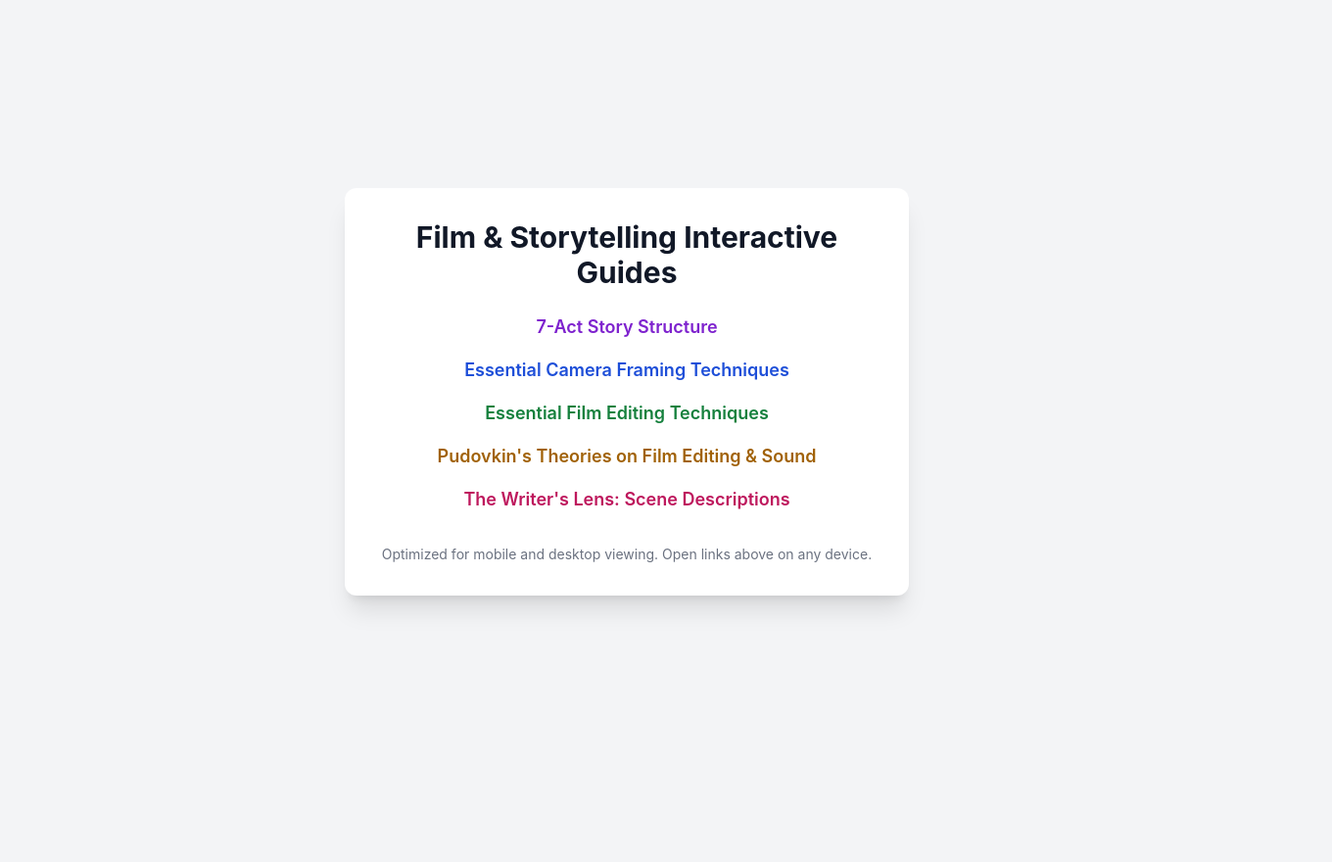
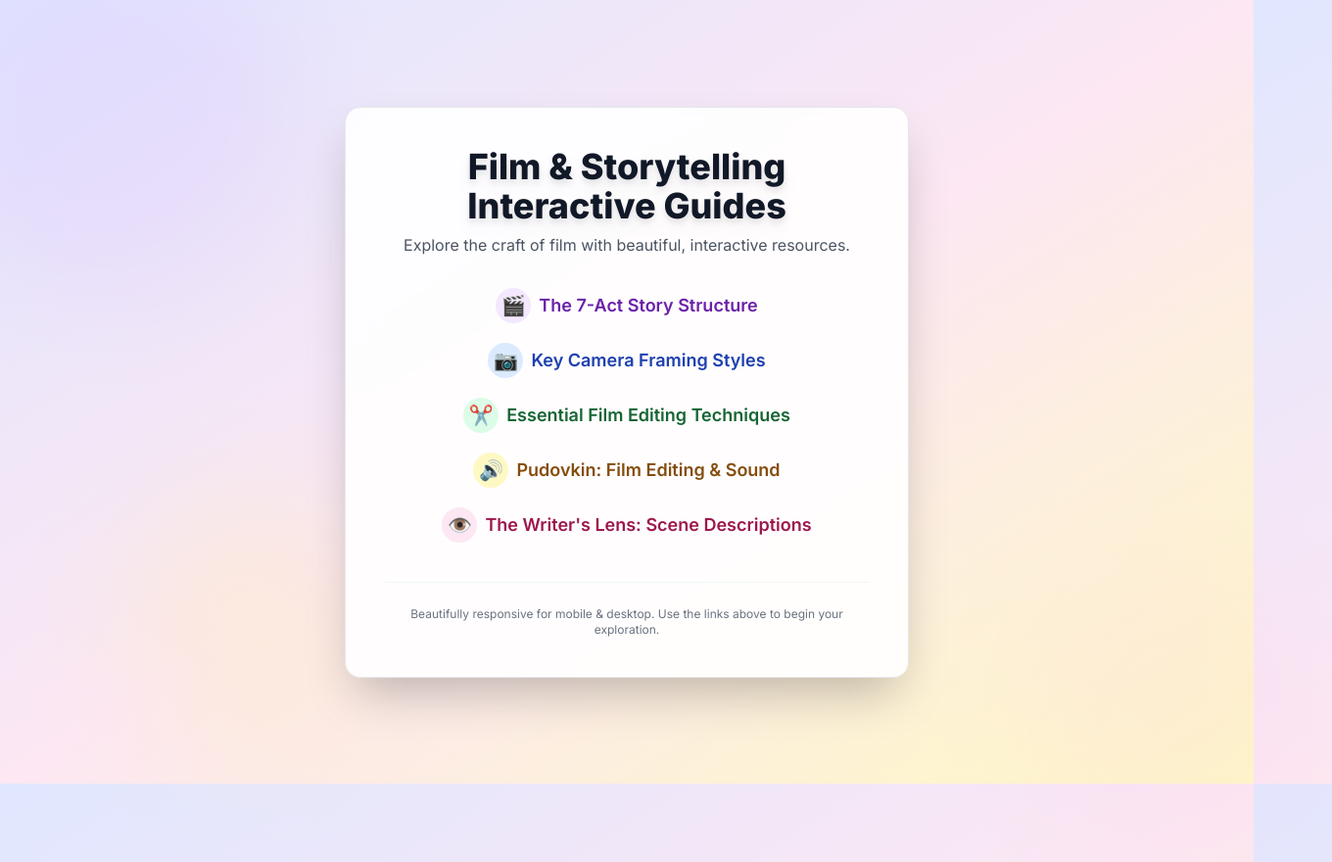
Before and after one commit to namankothari-lab/sem3, a plain HTML site: page index.html in a window 1280 px wide. Shown: the whole page at 98% size, 1360 px wide, since content can reach past the window. Before the commit the page ends 800 px from the top, so only its background shows below. Drawn offline with nearby package versions, Linux system fonts and the light colour scheme.

Commit message:
Update index.html

```diff
--- a/index.html
+++ b/index.html
@@ -5,41 +5,66 @@
     <meta name="viewport" content="width=device-width, initial-scale=1.0">
     <title>Film & Storytelling Interactive Guides</title>
     <script src="https://cdn.tailwindcss.com"></script>
+    <link href="https://fonts.googleapis.com/css2?family=Inter:wght@400;600;800&display=swap" rel="stylesheet">
     <style>
         body { font-family: 'Inter', sans-serif; }
+        .blur-bg {
+            position: absolute;
+            z-index: 0;
+            filter: blur(60px) opacity(0.2);
+        }
     </style>
 </head>
-<body class="bg-gray-100 min-h-screen flex items-center justify-center">
-    <div class="bg-white rounded-xl shadow-xl p-8 w-full max-w-xl">
-        <h1 class="text-3xl font-bold text-gray-900 text-center mb-6">Film & Storytelling Interactive Guides</h1>
-        <ul class="space-y-4">
+<body class="bg-gradient-to-br from-indigo-100 via-pink-100 to-yellow-100 min-h-screen flex items-center justify-center relative overflow-hidden">
+    <!-- Decorative background blobs -->
+    <div class="blur-bg rounded-full w-96 h-96 bg-purple-300 top-[-80px] left-[-80px]"></div>
+    <div class="blur-bg rounded-full w-80 h-80 bg-pink-200 bottom-[-80px] right-[-80px]"></div>
+    <div class="blur-bg rounded-full w-64 h-64 bg-yellow-200 bottom-10 left-32"></div>
+
+    <div class="relative z-10 bg-white/90 backdrop-blur-lg rounded-2xl shadow-2xl p-10 w-full max-w-xl border border-gray-200">
+        <header class="mb-8">
+            <h1 class="text-4xl font-extrabold text-gray-900 text-center mb-2 drop-shadow-lg">Film & Storytelling Interactive Guides</h1>
+            <p class="text-md text-center text-gray-600 font-medium">Explore the craft of film with beautiful, interactive resources.</p>
+        </header>
+        <nav>
+            <ul class="space-y-5">
                 <li>
-                <a href="7-act.html" class="block text-lg font-semibold text-purple-700 hover:underline text-center">
-                    7-Act Story Structure
+                    <a href="7-act.html" class="flex items-center justify-center gap-2 group transition">
+                        <span class="inline-flex items-center justify-center w-9 h-9 rounded-full bg-purple-100 text-purple-700 text-xl group-hover:bg-purple-200 transition">🎬</span>
+                        <span class="text-lg font-semibold text-purple-800 hover:underline group-hover:text-purple-600 transition">The 7-Act Story Structure</span>
                     </a>
                 </li>
                 <li>
-                <a href="character-framing.html" class="block text-lg font-semibold text-blue-700 hover:underline text-center">
-                    Essential Camera Framing Techniques
+                    <a href="character-framing.html" class="flex items-center justify-center gap-2 group transition">
+                        <span class="inline-flex items-center justify-center w-9 h-9 rounded-full bg-blue-100 text-blue-700 text-xl group-hover:bg-blue-200 transition">📷</span>
+                        <span class="text-lg font-semibold text-blue-800 hover:underline group-hover:text-blue-600 transition">Key Camera Framing Styles</span>
                     </a>
                 </li>
                 <li>
-                <a href="cut-types.html" class="block text-lg font-semibold text-green-700 hover:underline text-center">
-                    Essential Film Editing Techniques
+                    <a href="cut-types.html" class="flex items-center justify-center gap-2 group transition">
+                        <span class="inline-flex items-center justify-center w-9 h-9 rounded-full bg-green-100 text-green-700 text-xl group-hover:bg-green-200 transition">✂️</span>
+                        <span class="text-lg font-semibold text-green-800 hover:underline group-hover:text-green-600 transition">Essential Film Editing Techniques</span>
                     </a>
                 </li>
                 <li>
-                <a href="Pudovkin-editing.html" class="block text-lg font-semibold text-yellow-700 hover:underline text-center">
-                    Pudovkin's Theories on Film Editing & Sound
+                    <a href="Pudovkin-editing.html" class="flex items-center justify-center gap-2 group transition">
+                        <span class="inline-flex items-center justify-center w-9 h-9 rounded-full bg-yellow-100 text-yellow-700 text-xl group-hover:bg-yellow-200 transition">🔊</span>
+                        <span class="text-lg font-semibold text-yellow-800 hover:underline group-hover:text-yellow-600 transition">Pudovkin: Film Editing & Sound</span>
                     </a>
                 </li>
                 <li>
-                <a href="visualdesc.html" class="block text-lg font-semibold text-pink-700 hover:underline text-center">
-                    The Writer's Lens: Scene Descriptions
+                    <a href="visualdesc.html" class="flex items-center justify-center gap-2 group transition">
+                        <span class="inline-flex items-center justify-center w-9 h-9 rounded-full bg-pink-100 text-pink-700 text-xl group-hover:bg-pink-200 transition">👁️</span>
+                        <span class="text-lg font-semibold text-pink-800 hover:underline group-hover:text-pink-600 transition">The Writer's Lens: Scene Descriptions</span>
                     </a>
                 </li>
             </ul>
-        <p class="mt-8 text-sm text-gray-500 text-center">Optimized for mobile and desktop viewing. Open links above on any device.</p>
+        </nav>
+        <footer class="mt-10 pt-6 border-t border-gray-100">
+            <p class="text-xs text-gray-500 text-center">
+                Beautifully responsive for mobile & desktop. Use the links above to begin your exploration.
+            </p>
+        </footer>
     </div>
 </body>
 </html>
```
Lines whose indentation alone changed are shown as unchanged.
